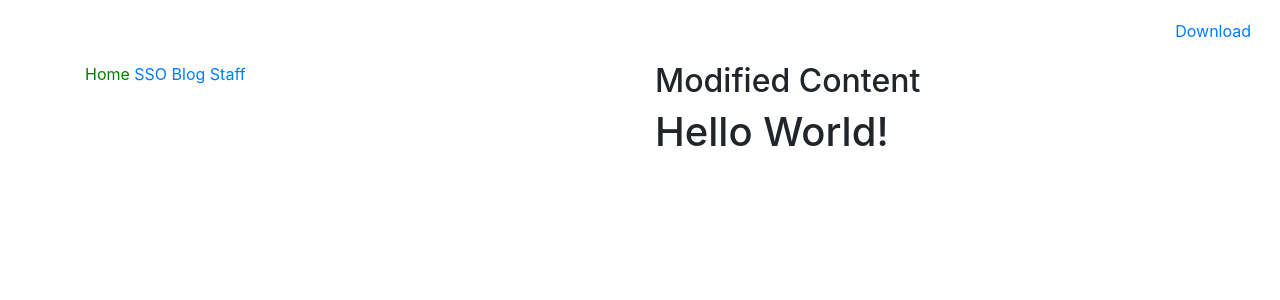
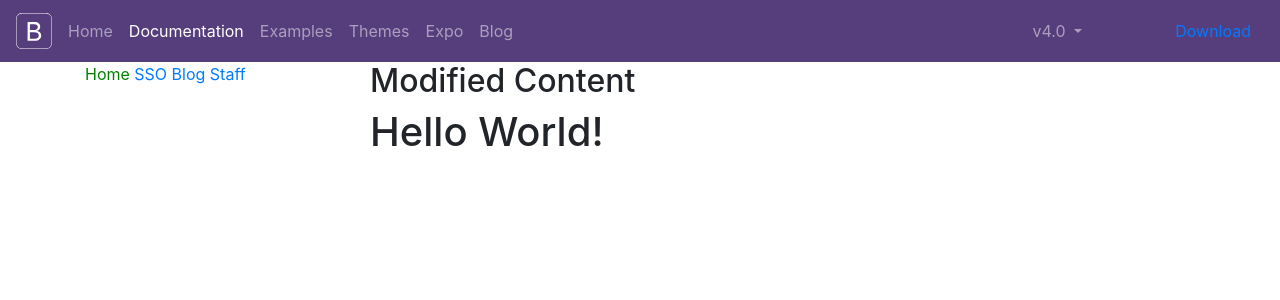
Before and after one commit to spunk-group/developers, a Jekyll site: the page built from index.html, in a window 1280 px wide. Shown: the top 300 px of the page. Built offline with Jekyll 4.4.1, drawn with Linux system fonts in a browser that asks for light colours; nearby versions of some CDN libraries.

Commit message:
update css

```diff
--- a/_layouts/default.html
+++ b/_layouts/default.html
@@ -121,13 +121,13 @@
             href="https://github.com/twbs/bootstrap/archive/v4.0.0.zip">Download</a>
     </header>
     <div class="container">
-        <div class="row">
-            <div class="col-sm">
+        <div class="row flex-xl-nowrap">
+            <div class="col-12 col-md-3 bd-sidebar">
                 {% include navigation.html %}
             </div>
-            <div class="col-sm">
+            <main class="col-12 col-md-9" role="main">
                 {{ content }}
-            </div>
+            </main>
         </div>
     </div>
 
--- a/_sass/main.scss
+++ b/_sass/main.scss
@@ -1,3 +1,7 @@
 .current {
   color: green;
 }
+
+header {
+  background-color:#563d7c;
+}
```
